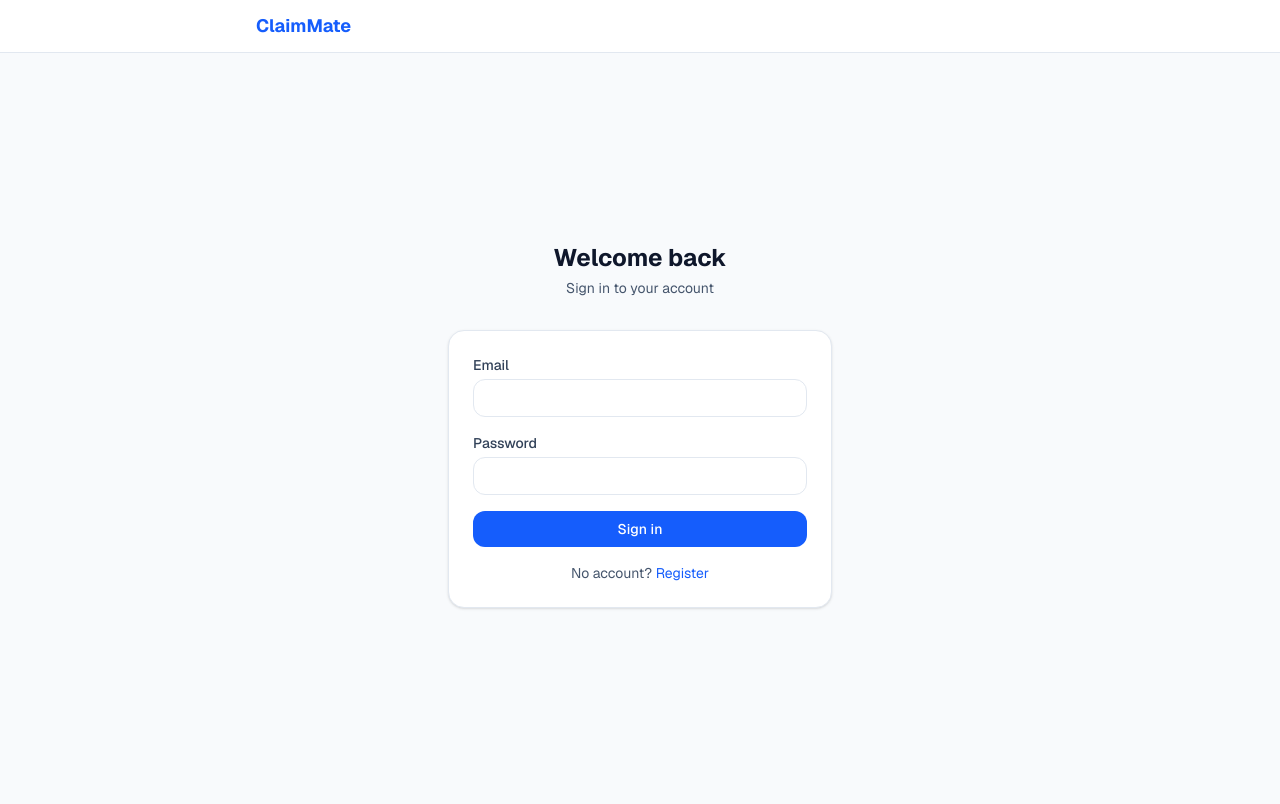
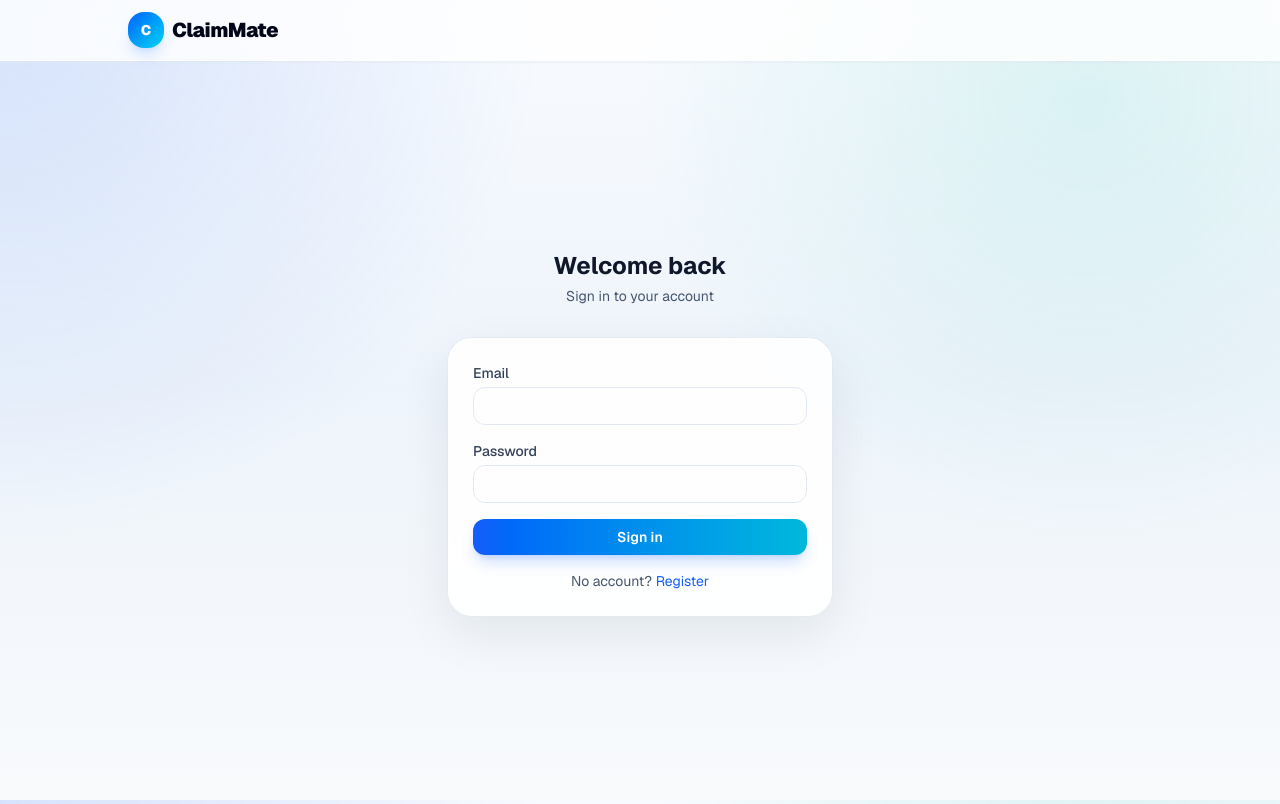
Before and after one commit to mkb560/ClaimMate, a Next.js app in the folder frontend/: page /login in a window 1280 px wide. Built offline with nearby package versions, Linux system fonts and the light colour scheme; no server answers.

Commit message:
Polish frontend presentation

```diff
--- a/frontend/src/app/cases/[id]/layout.tsx
+++ b/frontend/src/app/cases/[id]/layout.tsx
@@ -14,8 +14,8 @@ export default function CaseLayout({
   const currentStep = STEP_PATHS.findIndex((p) => pathname.endsWith(p))
 
   return (
-    <div className="min-h-screen bg-slate-50">
-      <div className="mx-auto max-w-3xl px-4 py-6">
+    <div className="min-h-screen">
+      <div className="mx-auto max-w-5xl px-4 py-8">
         <StepIndicator current={currentStep >= 0 ? currentStep : 0} />
         <div className="mt-6">{children}</div>
       </div>
--- a/frontend/src/app/globals.css
+++ b/frontend/src/app/globals.css
@@ -4,3 +4,16 @@
   --font-sans: var(--font-geist-sans);
   --font-mono: var(--font-geist-mono);
 }
+
+body {
+  min-height: 100vh;
+  color: #0f172a;
+  background:
+    radial-gradient(circle at top left, rgba(37, 99, 235, 0.16), transparent 34rem),
+    radial-gradient(circle at 85% 12%, rgba(20, 184, 166, 0.12), transparent 28rem),
+    linear-gradient(180deg, #f8fbff 0%, #eef4fb 48%, #f8fafc 100%);
+}
+
+::selection {
+  background: rgba(37, 99, 235, 0.18);
+}
--- a/frontend/src/app/layout.tsx
+++ b/frontend/src/app/layout.tsx
@@ -26,7 +26,7 @@ export default function RootLayout({
       lang="en"
       className={`${geistSans.variable} ${geistMono.variable} h-full antialiased`}
     >
-      <body className="min-h-full bg-slate-50">
+      <body className="min-h-full">
         <AuthProvider>
           <Header />
           {children}
--- a/frontend/src/components/case/CaseCard.tsx
+++ b/frontend/src/components/case/CaseCard.tsx
@@ -27,8 +27,17 @@ export function CaseCard({ caseId, name, onDelete, onRename }: CaseCardProps) {
     setEditing(false)
   }
 
+  function startEditing() {
+    setDraft(name)
+    setEditing(true)
+  }
+
   return (
-    <Card className="flex items-center justify-between gap-3">
+    <Card className="group flex flex-col gap-4 transition hover:-translate-y-0.5 hover:shadow-[0_24px_70px_rgba(37,99,235,0.13)] sm:flex-row sm:items-center sm:justify-between">
+      <div className="flex min-w-0 flex-1 items-start gap-4">
+        <div className="mt-0.5 flex h-12 w-12 flex-shrink-0 items-center justify-center rounded-2xl bg-blue-50 text-sm font-black text-blue-700 ring-1 ring-blue-100">
+          CM
+        </div>
         <div className="min-w-0 flex-1">
           {editing ? (
             <input
@@ -40,22 +49,26 @@ export function CaseCard({ caseId, name, onDelete, onRename }: CaseCardProps) {
                 if (e.key === 'Enter') handleRenameSubmit()
                 if (e.key === 'Escape') { setDraft(name); setEditing(false) }
               }}
-            className="w-full rounded-lg border border-blue-400 px-2 py-1 text-sm font-medium text-slate-900 outline-none focus:ring-2 focus:ring-blue-500"
+              className="w-full rounded-xl border border-blue-400 bg-white px-3 py-2 text-base font-semibold text-slate-900 outline-none focus:ring-2 focus:ring-blue-500"
             />
           ) : (
-          <button
-            onClick={() => { setDraft(name); setEditing(true) }}
-            className="group flex items-center gap-1 text-left"
-            title="Click to rename"
+            <p className="truncate text-lg font-bold tracking-tight text-slate-950">{name}</p>
+          )}
+          <div className="mt-1 flex flex-wrap items-center gap-2">
+            <span className="rounded-full bg-emerald-50 px-2.5 py-1 text-xs font-semibold text-emerald-700">
+              Active
+            </span>
+            <p className="text-xs font-medium text-slate-400">{caseId}</p>
+          </div>
+        </div>
+      </div>
+      <div className="flex shrink-0 flex-wrap items-center gap-2 sm:justify-end">
+        <Button
+          variant="secondary"
+          onClick={startEditing}
         >
-            <p className="font-medium text-slate-900">{name}</p>
-            <span className="text-xs text-slate-400 opacity-0 group-hover:opacity-100 transition-opacity">✎</span>
-          </button>
-        )}
-        <p className="text-xs text-slate-400">{caseId}</p>
-        <p className="text-[11px] text-slate-400">Click the name to rename.</p>
-      </div>
-      <div className="flex shrink-0 items-center gap-2">
+          Rename
+        </Button>
         <Button
           variant="secondary"
           onClick={() => router.push(`/cases/${caseId}/stage-a`)}
--- a/frontend/src/components/case/StepIndicator.tsx
+++ b/frontend/src/components/case/StepIndicator.tsx
@@ -2,21 +2,21 @@ const STEPS = ['Accident Basics', 'Accident Details', 'Report', 'Chat']
 
 export function StepIndicator({ current }: { current: number }) {
   return (
-    <nav className="flex items-center justify-between overflow-x-auto rounded-2xl border border-slate-200 bg-white px-6 py-4 shadow-sm">
+    <nav className="flex items-center justify-between overflow-x-auto rounded-[2rem] border border-white/70 bg-white/85 px-6 py-4 shadow-[0_18px_45px_rgba(15,23,42,0.08)] ring-1 ring-slate-200/70 backdrop-blur">
       {STEPS.map((step, i) => (
         <div key={step} className="flex items-center">
           <div className="flex items-center gap-2">
             <div
-              className={`flex h-7 w-7 flex-shrink-0 items-center justify-center rounded-full text-xs font-bold
-                ${i < current ? 'bg-green-500 text-white' : ''}
-                ${i === current ? 'bg-blue-600 text-white' : ''}
+              className={`flex h-8 w-8 flex-shrink-0 items-center justify-center rounded-full text-xs font-black shadow-sm
+                ${i < current ? 'bg-emerald-500 text-white shadow-emerald-500/20' : ''}
+                ${i === current ? 'bg-gradient-to-br from-blue-600 to-cyan-500 text-white shadow-blue-500/25' : ''}
                 ${i > current ? 'bg-slate-100 text-slate-500' : ''}
               `}
             >
               {i < current ? '✓' : i + 1}
             </div>
             <span
-              className={`hidden text-sm font-medium sm:block ${
+              className={`hidden text-sm font-semibold sm:block ${
                 i === current ? 'text-slate-900' : 'text-slate-500'
               }`}
             >
@@ -24,7 +24,7 @@ export function StepIndicator({ current }: { current: number }) {
             </span>
           </div>
           {i < STEPS.length - 1 && (
-            <div className="mx-2 h-px w-6 flex-shrink-0 bg-slate-200 sm:w-10" />
+            <div className="mx-3 h-px w-8 flex-shrink-0 bg-gradient-to-r from-slate-200 to-slate-100 sm:w-14" />
           )}
         </div>
       ))}
--- a/frontend/src/components/ui/Button.tsx
+++ b/frontend/src/components/ui/Button.tsx
@@ -16,12 +16,14 @@ export function Button({
   ...props
 }: ButtonProps) {
   const base =
-    'inline-flex items-center justify-center gap-2 rounded-xl px-4 py-2 text-sm font-medium transition-colors focus:outline-none focus:ring-2 focus:ring-blue-500 disabled:opacity-50 disabled:cursor-not-allowed'
+    'inline-flex items-center justify-center gap-2 rounded-xl px-4 py-2 text-sm font-semibold transition-all duration-200 focus:outline-none focus:ring-2 focus:ring-blue-500 disabled:cursor-not-allowed disabled:opacity-50'
   const variants = {
-    primary: 'bg-blue-600 hover:bg-blue-700 text-white',
+    primary:
+      'bg-gradient-to-r from-blue-600 to-cyan-500 text-white shadow-lg shadow-blue-600/20 hover:-translate-y-0.5 hover:shadow-xl hover:shadow-blue-600/25',
     secondary:
-      'border border-slate-200 bg-white hover:bg-slate-50 text-slate-900',
-    ghost: 'text-slate-600 hover:bg-slate-100',
+      'border border-slate-200/80 bg-white/90 text-slate-900 shadow-sm hover:-translate-y-0.5 hover:border-blue-200 hover:bg-blue-50/70 hover:text-blue-700',
+    ghost:
+      'text-slate-600 hover:bg-white/70 hover:text-blue-700',
   }
   return (
     <button
--- a/frontend/src/components/ui/Card.tsx
+++ b/frontend/src/components/ui/Card.tsx
@@ -9,7 +9,7 @@ export function Card({
 }) {
   return (
     <div
-      className={`rounded-2xl border border-slate-200 bg-white p-6 shadow-sm ${className}`}
+      className={`rounded-3xl border border-white/70 bg-white/90 p-6 shadow-[0_18px_50px_rgba(15,23,42,0.08)] ring-1 ring-slate-200/70 backdrop-blur ${className}`}
     >
       {children}
     </div>
--- a/frontend/src/components/ui/Header.tsx
+++ b/frontend/src/components/ui/Header.tsx
@@ -14,19 +14,27 @@ export function Header() {
   }
 
   return (
-    <header className="border-b border-slate-200 bg-white px-4 py-3">
-      <div className="mx-auto flex max-w-3xl items-center justify-between">
-        <Link href="/cases" className="text-lg font-bold text-blue-600">
-          ClaimMate
+    <header className="sticky top-0 z-40 border-b border-white/60 bg-white/80 px-4 py-3 shadow-sm shadow-slate-200/60 backdrop-blur-xl">
+      <div className="mx-auto flex max-w-5xl items-center justify-between">
+        <Link href="/cases" className="group flex items-center gap-2">
+          <span className="flex h-9 w-9 items-center justify-center rounded-2xl bg-gradient-to-br from-blue-600 to-cyan-400 text-sm font-black text-white shadow-lg shadow-blue-500/20">
+            C
+          </span>
+          <span className="text-xl font-black tracking-tight text-slate-950 group-hover:text-blue-700">
+            ClaimMate
+          </span>
         </Link>
         {token && (
-          <div className="flex items-center gap-4">
-            <Link href="/policy" className="text-sm font-medium text-slate-600 hover:text-blue-600">
+          <div className="flex items-center gap-3">
+            <Link
+              href="/policy"
+              className="rounded-full px-3 py-1.5 text-sm font-semibold text-slate-600 transition hover:bg-blue-50 hover:text-blue-700"
+            >
               Policy Q&A
             </Link>
             <button
               onClick={handleLogout}
-              className="text-sm text-slate-500 hover:text-slate-900"
+              className="rounded-full px-3 py-1.5 text-sm font-medium text-slate-500 transition hover:bg-slate-100 hover:text-slate-900"
             >
               Sign out
             </button>
```
Also changed, not shown: frontend/src/app/cases/page.tsx (+28 -11 lines). Lines whose indentation alone changed are shown as unchanged.
